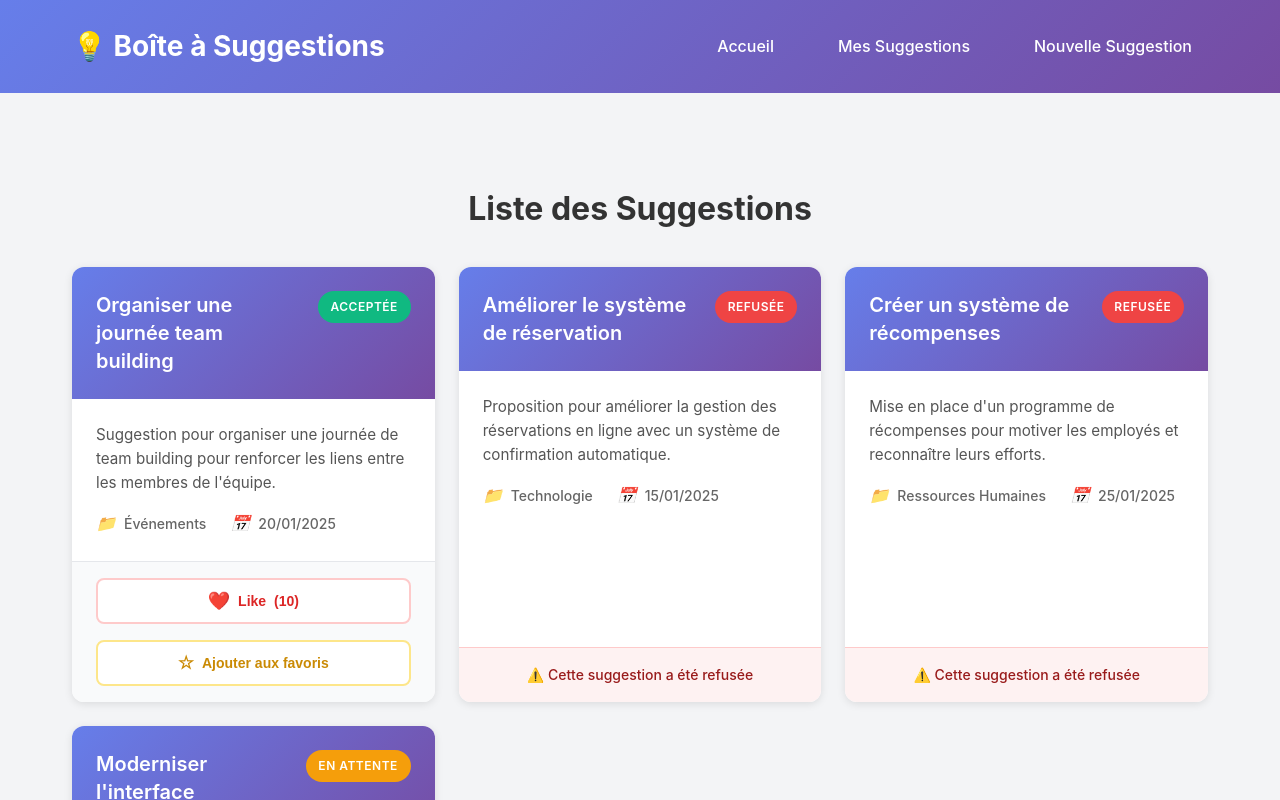
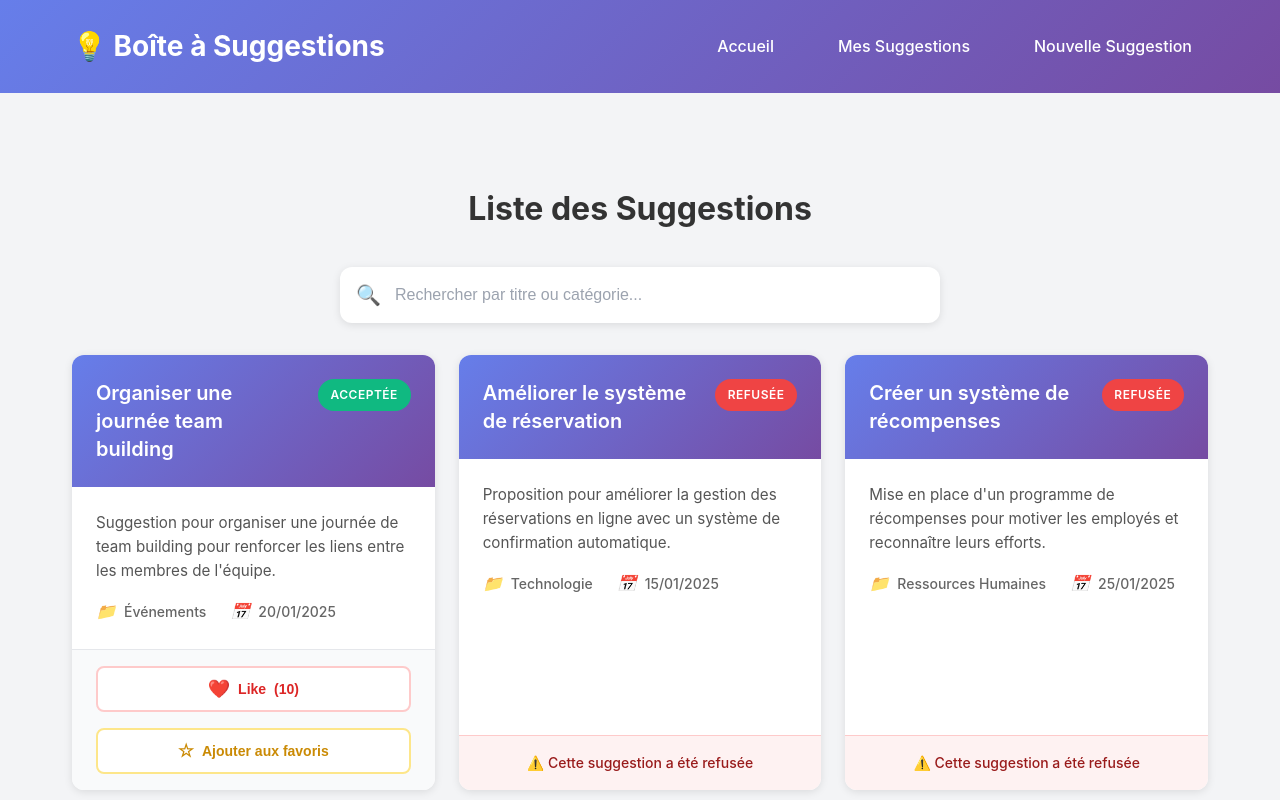
Before and after one commit to AzizMeddah/angular_workshops, an Angular app: page / in a window 1280 px wide. Shown: the top 800 px of the page. Built offline with nearby package versions, Linux system fonts and the light colour scheme.

Commit message:
Add search functionality to suggestions list

```diff
--- a/src/app/core/list-suggestion/list-suggestion.component.css
+++ b/src/app/core/list-suggestion/list-suggestion.component.css
@@ -10,6 +10,119 @@
   color: #333;
   margin-bottom: 2rem;
   text-align: center;
+}
+
+/* Barre de recherche */
+.search-container {
+  max-width: 600px;
+  margin: 0 auto 2rem;
+}
+
+.search-box {
+  position: relative;
+  display: flex;
+  align-items: center;
+  background: white;
+  border-radius: 12px;
+  box-shadow: 0 2px 8px rgba(0, 0, 0, 0.1);
+  padding: 0.75rem 1rem;
+  transition: box-shadow 0.3s ease;
+}
+
+.search-box:focus-within {
+  box-shadow: 0 4px 12px rgba(102, 126, 234, 0.3);
+  outline: 2px solid #667eea;
+}
+
+.search-icon {
+  font-size: 1.25rem;
+  margin-right: 0.75rem;
+  color: #6b7280;
+}
+
+.search-input {
+  flex: 1;
+  border: none;
+  outline: none;
+  font-size: 1rem;
+  color: #1f2937;
+  background: transparent;
+}
+
+.search-input::placeholder {
+  color: #9ca3af;
+}
+
+.clear-search {
+  background: #fee2e2;
+  border: none;
+  border-radius: 50%;
+  width: 1.75rem;
+  height: 1.75rem;
+  display: flex;
+  align-items: center;
+  justify-content: center;
+  cursor: pointer;
+  color: #dc2626;
+  font-size: 0.75rem;
+  transition: all 0.3s ease;
+  flex-shrink: 0;
+  margin-left: 0.5rem;
+}
+
+.clear-search:hover {
+  background: #dc2626;
+  color: white;
+  transform: rotate(90deg);
+}
+
+.search-info {
+  margin-top: 0.75rem;
+  text-align: center;
+}
+
+.results-count {
+  display: inline-block;
+  padding: 0.5rem 1rem;
+  background: linear-gradient(135deg, #667eea 0%, #764ba2 100%);
+  color: white;
+  border-radius: 20px;
+  font-size: 0.875rem;
+  font-weight: 600;
+  animation: fadeIn 0.3s ease;
+}
+
+@keyframes fadeIn {
+  from {
+    opacity: 0;
+    transform: translateY(-10px);
+  }
+  to {
+    opacity: 1;
+    transform: translateY(0);
+  }
+}
+
+.reset-search-btn {
+  margin-top: 1rem;
+  padding: 0.75rem 1.5rem;
+  background: linear-gradient(135deg, #667eea 0%, #764ba2 100%);
+  color: white;
+  border: none;
+  border-radius: 8px;
+  font-weight: 600;
+  cursor: pointer;
+  transition: all 0.3s ease;
+  font-size: 1rem;
+}
+
+.reset-search-btn:hover {
+  transform: translateY(-2px);
+  box-shadow: 0 4px 12px rgba(102, 126, 234, 0.4);
+}
+
+.reset-search-btn:active {
+  transform: translateY(0);
 }
 
 /* Section des Favoris */
@@ -327,6 +440,18 @@
     margin-bottom: 1.5rem;
   }
 
+  .search-container {
+    margin-bottom: 1.5rem;
+  }
+
+  .search-input {
+    font-size: 0.875rem;
+  }
+
+  .search-icon {
+    font-size: 1rem;
+  }
+
   .favorites-section {
     padding: 1.5rem;
     margin-bottom: 2rem;
--- a/src/app/core/list-suggestion/list-suggestion.component.html
+++ b/src/app/core/list-suggestion/list-suggestion.component.html
@@ -17,8 +17,33 @@
 
   <h2 class="title">Liste des Suggestions</h2>
 
+  <!-- Barre de recherche -->
+  <div class="search-container">
+    <div class="search-box">
+      <span class="search-icon">🔍</span>
+      <input
+        type="text"
+        class="search-input"
+        placeholder="Rechercher par titre ou catégorie..."
+        [(ngModel)]="searchTerm"
+      />
+      <button
+        class="clear-search"
+        *ngIf="searchTerm"
+        (click)="clearSearch()"
+        title="Effacer la recherche">
+        ✖
+      </button>
+    </div>
+    <div class="search-info" *ngIf="searchTerm">
+      <span class="results-count">
+        {{ filteredSuggestions.length }} résultat(s) trouvé(s)
+      </span>
+    </div>
+  </div>
+
   <div class="suggestions-grid">
-    <div *ngFor="let suggestion of suggestions" class="suggestion-card">
+    <div *ngFor="let suggestion of filteredSuggestions" class="suggestion-card">
       <div class="card-header">
         <h3 class="suggestion-title">{{ suggestion.title }}</h3>
         <span class="suggestion-status" [ngClass]="'status-' + suggestion.status">
@@ -65,7 +90,12 @@
     </div>
   </div>
 
-  <div *ngIf="suggestions.length === 0" class="no-suggestions">
+  <div *ngIf="filteredSuggestions.length === 0 && searchTerm" class="no-suggestions">
+    <p>🔍 Aucune suggestion ne correspond à votre recherche.</p>
+    <button class="reset-search-btn" (click)="clearSearch()">Réinitialiser la recherche</button>
+  </div>
+
+  <div *ngIf="suggestions.length === 0 && !searchTerm" class="no-suggestions">
     <p>Aucune suggestion disponible pour le moment.</p>
   </div>
 </div>
--- a/src/app/core/list-suggestion/list-suggestion.component.ts
+++ b/src/app/core/list-suggestion/list-suggestion.component.ts
@@ -1,16 +1,18 @@
 import { Component } from '@angular/core';
 import { CommonModule } from '@angular/common';
+import { FormsModule } from '@angular/forms';
 import { Suggestion } from '../../models/suggestion';
 
 @Component({
   selector: 'app-list-suggestion',
   standalone: true,
-  imports: [CommonModule],
+  imports: [CommonModule, FormsModule],
   templateUrl: './list-suggestion.component.html',
   styleUrl: './list-suggestion.component.css'
 })
 export class ListSuggestionComponent {
   favorites: Suggestion[] = [];
+  searchTerm: string = '';
 
   suggestions: Suggestion[] = [
     {
@@ -85,4 +87,21 @@ export class ListSuggestionComponent {
   isFavorite(id: number): boolean {
     return this.favorites.some(f => f.id === id);
   }
+
+  get filteredSuggestions(): Suggestion[] {
+    if (!this.searchTerm.trim()) {
+      return this.suggestions;
+    }
+
+    const searchLower = this.searchTerm.toLowerCase().trim();
+
+    return this.suggestions.filter(suggestion =>
+      suggestion.title.toLowerCase().includes(searchLower) ||
+      suggestion.category.toLowerCase().includes(searchLower)
+    );
+  }
+
+  clearSearch(): void {
+    this.searchTerm = '';
+  }
 }
```
